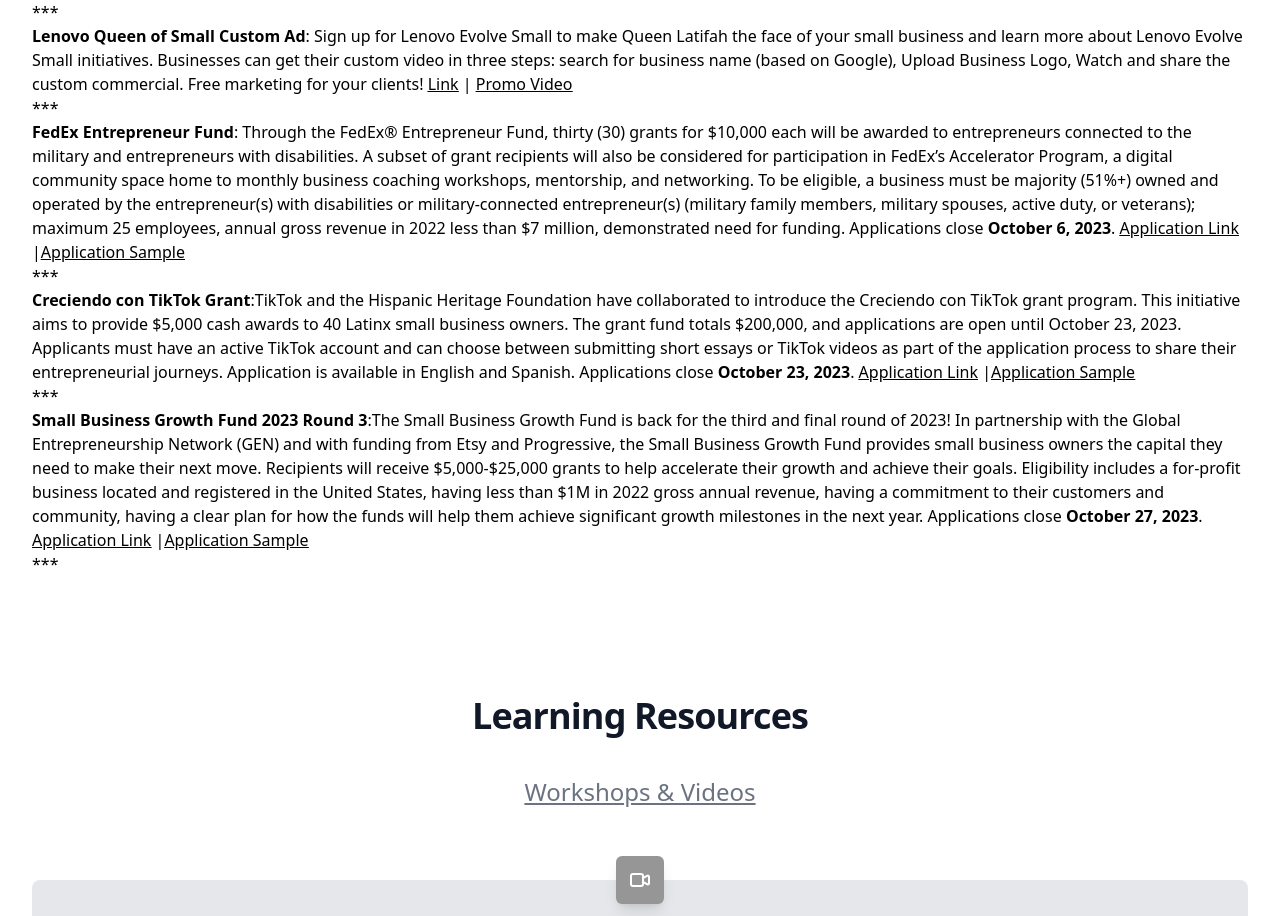
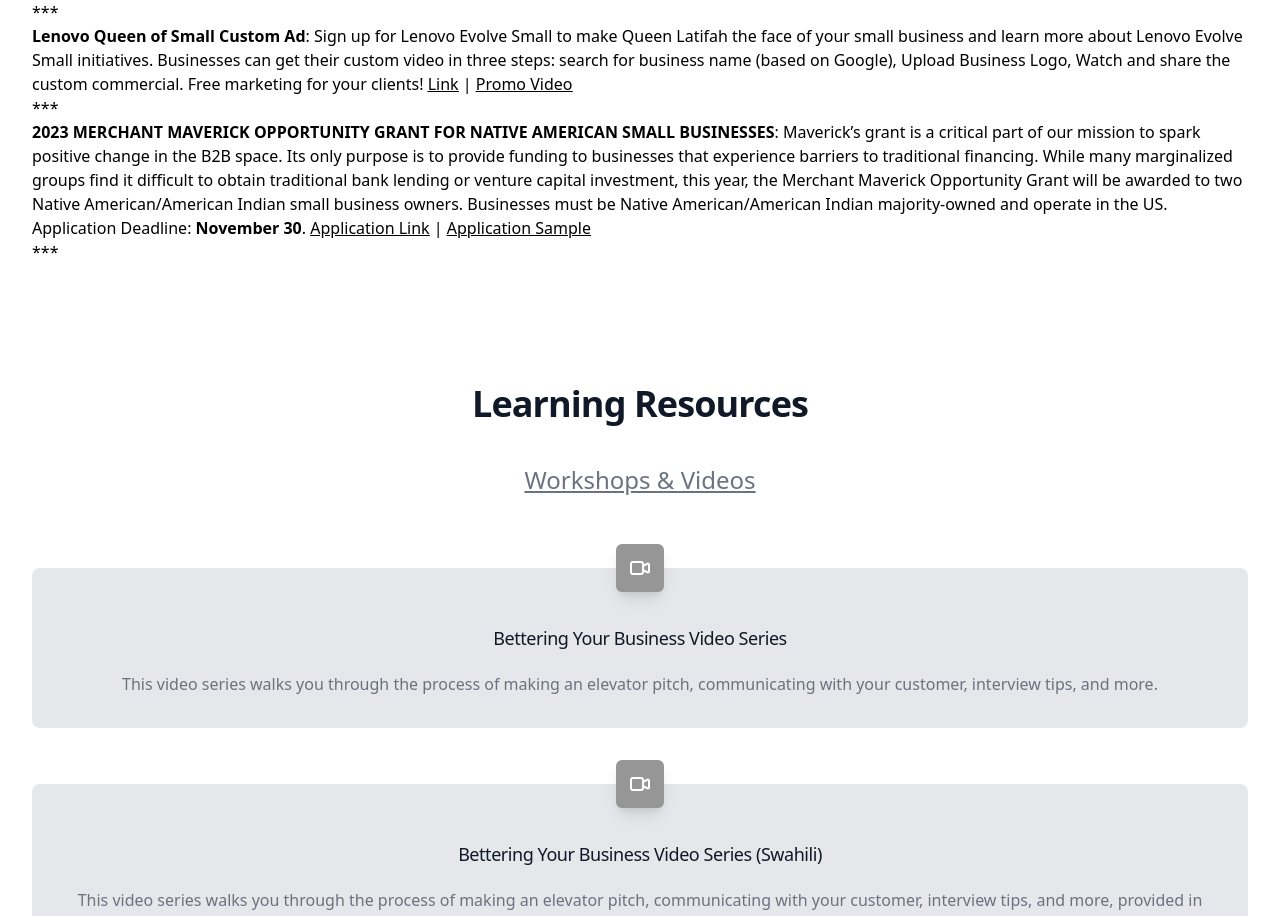
Before and after one commit to ericagirges/cnpp-website, a Next.js app in the folder app/: page /components/ResourcesContent in a window 1280 px wide. Shown: the part 1840-2756 px from the top of the page. Built offline with nearby package versions, Linux system fonts and the light colour scheme.

Commit message:
Update ResourcesContent.js

```diff
--- a/app/pages/components/ResourcesContent.js
+++ b/app/pages/components/ResourcesContent.js
@@ -57,11 +57,7 @@ const TextComponent = () => (
 <p>*** </p>
 <p><b>Lenovo Queen of Small Custom Ad</b>: Sign up for Lenovo Evolve Small to make Queen Latifah the face of your small business and learn more about Lenovo Evolve Small initiatives. Businesses can get their custom video in three steps: search for business name (based on Google), Upload Business Logo, Watch and share the custom commercial. Free marketing for your clients! <u><a href="https://www.lenovo.com/us/en/evolvesmall/">Link</a></u> | <u><a href="https:/lenovoevolvesmall.com/">Promo Video</a></u></p>
 <p>*** </p>
-<p><b>FedEx Entrepreneur Fund</b>: Through the FedEx® Entrepreneur Fund, thirty (30) grants for $10,000 each will be awarded to entrepreneurs connected to the military and entrepreneurs with disabilities.  A subset of grant recipients will also be considered for participation in FedEx’s Accelerator Program, a digital community space home to monthly business coaching workshops, mentorship, and networking. To be eligible, a business must be majority (51%+) owned and operated by the entrepreneur(s) with disabilities or military-connected entrepreneur(s) (military family members, military spouses, active duty, or veterans); maximum 25 employees, annual gross revenue in 2022 less than $7 million, demonstrated need for funding. Applications close <b>October 6, 2023</b>. <u><a href="https://helloalice.com/grants/fedex">Application Link</a></u> |<u><a href="https://rescue.box.com/s/m2n2yr37cs6oexv5zwrhb7091el3x81p">Application Sample</a></u>  </p>
-<p>*** </p>
-<p><b>Creciendo con TikTok Grant</b>:TikTok and the Hispanic Heritage Foundation have collaborated to introduce the Creciendo con TikTok grant program. This initiative aims to provide $5,000 cash awards to 40 Latinx small business owners. The grant fund totals $200,000, and applications are open until October 23, 2023. Applicants must have an active TikTok account and can choose between submitting short essays or TikTok videos as part of the application process to share their entrepreneurial journeys. Application is available in English and Spanish. Applications close <b>October 23, 2023</b>. <u><a href="https://hispanicheritage.org/tiktok-and-hispanic-heritage-foundation-team-up-again-for-creciendo-con-tiktok-grants-in-support-of-latino-small-businesses-across-america/">Application Link</a></u> |<u><a href="https://rescue.box.com/s/m2n2yr37cs6oexv5zwrhb7091el3x81p">Application Sample</a></u></p>
-<p>*** </p>
-<p><b>Small Business Growth Fund 2023 Round 3</b>:The Small Business Growth Fund is back for the third and final round of 2023! In partnership with the Global Entrepreneurship Network (GEN) and with funding from Etsy and Progressive, the Small Business Growth Fund provides small business owners the capital they need to make their next move. Recipients will receive $5,000-$25,000 grants to help accelerate their growth and achieve their goals. Eligibility includes a for-profit business located and registered in the United States, having less than $1M in 2022 gross annual revenue, having a commitment to their customers and community, having a clear plan for how the funds will help them achieve significant growth milestones in the next year. Applications close <b>October 27, 2023</b>. <u><a href="https://helloalice.com/grants/sbgf">Application Link</a></u> |<u><a href="https://rescue.box.com/s/imcdsgtawdcvv91y7eppzx0djtylrmxc">Application Sample</a></u></p>
+<p><b>2023 MERCHANT MAVERICK OPPORTUNITY GRANT FOR NATIVE AMERICAN SMALL BUSINESSES</b>: Maverick’s grant is a critical part of our mission to spark positive change in the B2B space. Its only purpose is to provide funding to businesses that experience barriers to traditional financing. While many marginalized groups find it difficult to obtain traditional bank lending or venture capital investment, this year, the Merchant Maverick Opportunity Grant will be awarded to two Native American/American Indian small business owners. Businesses must be Native American/American Indian majority-owned and operate in the US. Application Deadline: <b>November 30</b>.  <u><a href="https://www.merchantmaverick.com/merchant-maverick-opportunity-grant-native-american-businesses/">Application Link</a></u> | <u><a href="https://rescue.box.com/s/4s8ym8bq7pqddpcg2u750ce9lx3yidm7">Application Sample</a></u></p>
 <p>*** </p>
 </div>
 )
```
